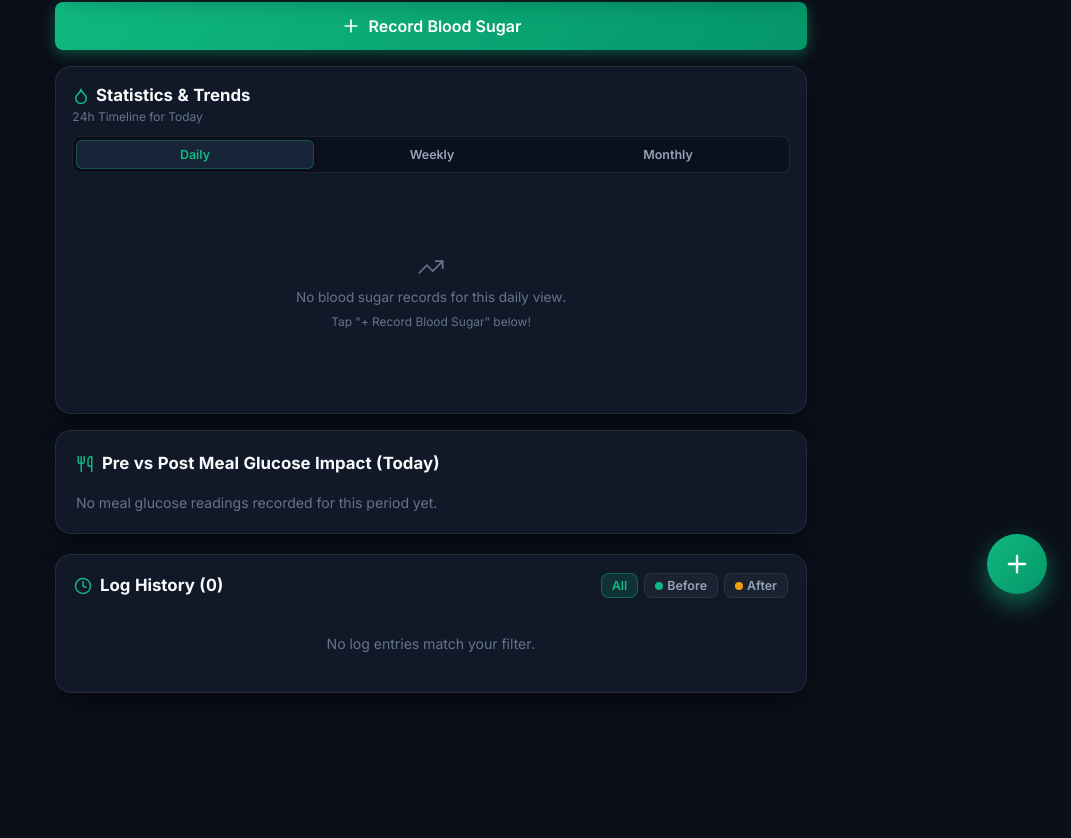
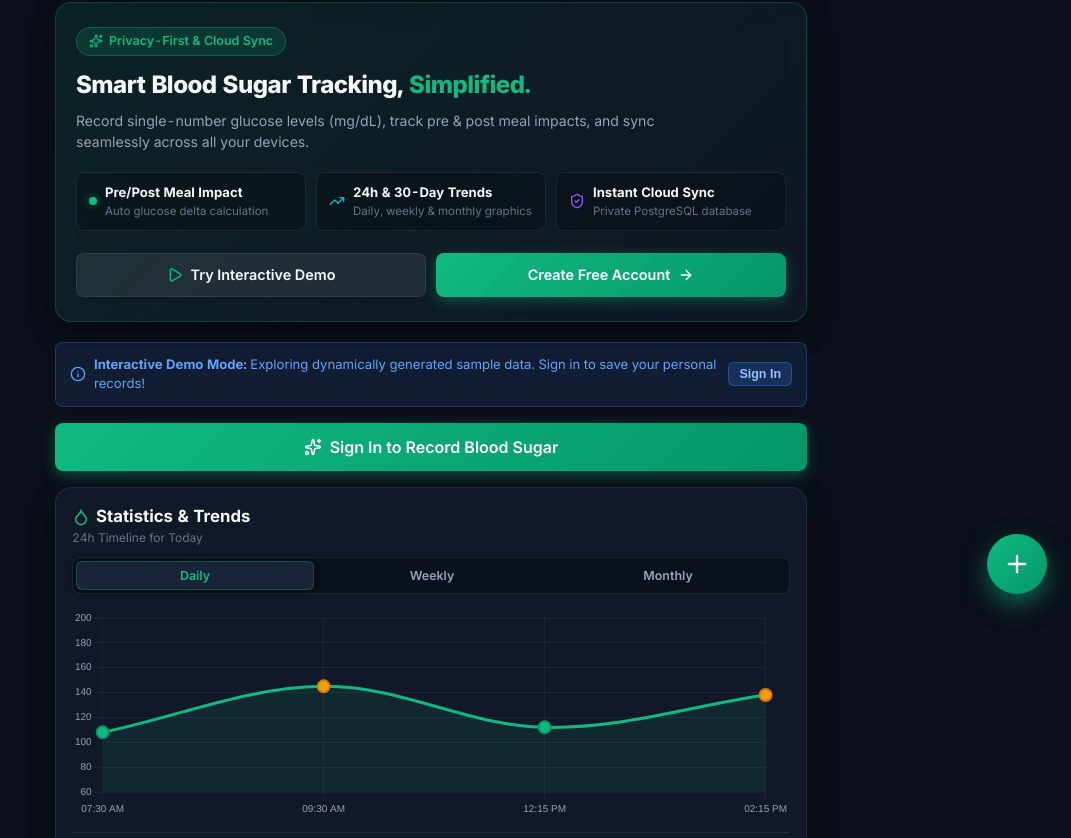
Before and after one commit to muhrezatrih/glucose-tracker, a React (Vite) app: page / in a window 1280 px wide. Shown: the part 182-1020 px from the top of the page, without its empty margins (209-1280 px from the left). Before the commit the page ends 915 px from the top, so only its background shows below. Built offline with nearby package versions, Linux system fonts and the light colour scheme; no server answers.

Commit message:
feat: add landing hero presentation for guest visitors with dynamic sample data preview and sign-up prompts

```diff
--- a/src/App.tsx
+++ b/src/App.tsx
@@ -1,5 +1,6 @@
-import { useState, useEffect } from 'react';
+import { useState, useEffect, useRef } from 'react';
 import { Header } from './components/Header';
+import { LandingHero } from './components/LandingHero';
 import { DailyGraphicChart } from './components/DailyGraphicChart';
 import { MealImpactCard } from './components/MealImpactCard';
 import { HistoryList } from './components/HistoryList';
@@ -8,8 +9,9 @@ import { AuthModal } from './components/AuthModal';
 import { BottomNav } from './components/BottomNav';
 import { useBPStore } from './hooks/useBPStore';
 import { getLocalDateString } from './utils/dateUtils';
+import { generateSampleData } from './utils/sampleData';
 import type { ViewPeriod, BPReading } from './types/bp';
-import { Plus } from 'lucide-react';
+import { Plus, Info, Sparkles } from 'lucide-react';
 
 export function App() {
   const [theme, setTheme] = useState<'dark' | 'light'>('dark');
@@ -29,6 +31,8 @@ export function App() {
   const [isModalOpen, setIsModalOpen] = useState<boolean>(false);
   const [isAuthModalOpen, setIsAuthModalOpen] = useState<boolean>(false);
   const [editingReading, setEditingReading] = useState<BPReading | null>(null);
+
+  const demoSectionRef = useRef<HTMLDivElement>(null);
 
   const {
     user,
@@ -50,16 +54,46 @@ export function App() {
     setTheme((prev) => (prev === 'dark' ? 'light' : 'dark'));
   };
 
+  // If user is guest (null), load dynamic sample data for demo preview
+  const displayReadings = user ? readings : generateSampleData();
+
   const filteredReadings = filterByPeriod(
-    readings,
+    displayReadings,
     period,
     selectedDate,
     customStartDate,
     customEndDate
   );
 
-  const dailyReadings = filterByPeriod(readings, 'today', selectedDate);
+  const dailyReadings = filterByPeriod(displayReadings, 'today', selectedDate);
   const mealStats = calculateMealStats(filteredReadings);
+
+  // Intercept write actions for non-logged-in visitors
+  const handleRecordClick = () => {
+    if (!user) {
+      setIsAuthModalOpen(true);
+    } else {
+      setEditingReading(null);
+      setIsModalOpen(true);
+    }
+  };
+
+  const handleOpenEdit = (reading: BPReading) => {
+    if (!user) {
+      setIsAuthModalOpen(true);
+    } else {
+      setEditingReading(reading);
+      setIsModalOpen(true);
+    }
+  };
+
+  const handleDelete = (id: string) => {
+    if (!user) {
+      setIsAuthModalOpen(true);
+    } else {
+      deleteReading(id);
+    }
+  };
 
   const handleSaveReading = (readingData: Omit<BPReading, 'id'>) => {
     if (editingReading) {
@@ -70,14 +104,13 @@ export function App() {
     }
   };
 
-  const handleOpenEdit = (reading: BPReading) => {
-    setEditingReading(reading);
-    setIsModalOpen(true);
-  };
-
   const handleCloseModal = () => {
     setIsModalOpen(false);
     setEditingReading(null);
+  };
+
+  const handleScrollToDemo = () => {
+    demoSectionRef.current?.scrollIntoView({ behavior: 'smooth' });
   };
 
   const todayStr = getLocalDateString(new Date());
@@ -109,6 +142,59 @@ export function App() {
         onOpenAuthModal={() => setIsAuthModalOpen(true)}
       />
 
+      {/* Landing Hero for Non-Logged-In Visitors */}
+      {!user && (
+        <LandingHero
+          onOpenAuthModal={() => setIsAuthModalOpen(true)}
+          onScrollToDemo={handleScrollToDemo}
+        />
+      )}
+
+      {/* Guest Mode Info Banner */}
+      {!user && (
+        <div
+          ref={demoSectionRef}
+          style={{
+            background: 'rgba(59, 130, 246, 0.12)',
+            border: '1px solid rgba(59, 130, 246, 0.3)',
+            borderRadius: 'var(--radius-sm)',
+            padding: '12px 14px',
+            fontSize: '0.82rem',
+            color: '#60A5FA',
+            marginBottom: '16px',
+            display: 'flex',
+            alignItems: 'center',
+            justifyContent: 'space-between',
+            gap: '10px',
+          }}
+        >
+          <div style={{ display: 'flex', alignItems: 'center', gap: '8px' }}>
+            <Info size={16} style={{ flexShrink: 0 }} />
+            <span>
+              <strong>Interactive Demo Mode:</strong> Exploring dynamically generated sample data. Sign in to save your personal records!
+            </span>
+          </div>
+          <button
+            onClick={() => setIsAuthModalOpen(true)}
+            style={{
+              background: 'rgba(59, 130, 246, 0.2)',
+              border: '1px solid rgba(59, 130, 246, 0.4)',
+              color: '#93C5FD',
+              padding: '4px 10px',
+              borderRadius: '6px',
+              cursor: 'pointer',
+              fontSize: '0.78rem',
+              fontWeight: 600,
+              whiteSpace: 'nowrap',
+              flexShrink: 0,
+            }}
+          >
+            Sign In
+          </button>
+        </div>
+      )}
+
+      {/* Record Blood Sugar Primary CTA */}
       <div
         style={{
           display: 'flex',
@@ -118,26 +204,29 @@ export function App() {
         }}
       >
         <button
-          onClick={() => {
-            setEditingReading(null);
-            setIsModalOpen(true);
+          onClick={handleRecordClick}
+          className="btn btn-primary"
+          style={{
+            width: '100%',
+            padding: '14px',
+            fontSize: '1rem',
+            background: 'linear-gradient(135deg, #10B981 0%, #059669 100%)',
+            boxShadow: '0 4px 14px rgba(16, 185, 129, 0.4)',
           }}
-          className="btn btn-primary"
-          style={{ width: '100%', padding: '14px', fontSize: '1rem', background: 'linear-gradient(135deg, #10B981 0%, #059669 100%)', boxShadow: '0 4px 14px rgba(16, 185, 129, 0.4)' }}
         >
-          <Plus size={20} />
-          Record Blood Sugar
+          {user ? <Plus size={20} /> : <Sparkles size={18} />}
+          {user ? 'Record Blood Sugar' : 'Sign In to Record Blood Sugar'}
         </button>
       </div>
 
-      <DailyGraphicChart readings={dailyReadings} allReadings={readings} selectedDate={selectedDate} />
+      <DailyGraphicChart readings={dailyReadings} allReadings={displayReadings} selectedDate={selectedDate} />
 
       <MealImpactCard stats={mealStats} periodName={periodLabelMap[period]} />
 
       <HistoryList
         readings={filteredReadings}
         onEdit={handleOpenEdit}
-        onDelete={deleteReading}
+        onDelete={handleDelete}
       />
 
       <QuickLogModal
@@ -155,10 +244,7 @@ export function App() {
       />
 
       <BottomNav
-        onOpenModal={() => {
-          setEditingReading(null);
-          setIsModalOpen(true);
-        }}
+        onOpenModal={handleRecordClick}
       />
     </div>
   );
--- /dev/null
+++ b/src/components/LandingHero.tsx
@@ -0,0 +1,176 @@
+import React from 'react';
+import { Sparkles, TrendingUp, ShieldCheck, ArrowRight, Play } from 'lucide-react';
+
+interface LandingHeroProps {
+  onOpenAuthModal: () => void;
+  onScrollToDemo: () => void;
+}
+
+export const LandingHero: React.FC<LandingHeroProps> = ({
+  onOpenAuthModal,
+  onScrollToDemo,
+}) => {
+  return (
+    <div
+      className="glass-card"
+      style={{
+        padding: '24px 20px',
+        marginBottom: '20px',
+        background: 'linear-gradient(135deg, rgba(16, 185, 129, 0.12) 0%, rgba(17, 24, 39, 0.85) 100%)',
+        border: '1px solid rgba(16, 185, 129, 0.25)',
+        position: 'relative',
+        overflow: 'hidden',
+      }}
+    >
+      {/* Top Badge */}
+      <div
+        style={{
+          display: 'inline-flex',
+          alignItems: 'center',
+          gap: '6px',
+          padding: '4px 12px',
+          borderRadius: 'var(--radius-full)',
+          background: 'rgba(16, 185, 129, 0.15)',
+          color: 'var(--before-color)',
+          border: '1px solid rgba(16, 185, 129, 0.3)',
+          fontSize: '0.78rem',
+          fontWeight: 600,
+          marginBottom: '14px',
+        }}
+      >
+        <Sparkles size={14} />
+        <span>Privacy-First & Cloud Sync</span>
+      </div>
+
+      {/* Main Title & Subtitle */}
+      <h2
+        style={{
+          fontSize: '1.5rem',
+          fontWeight: 800,
+          letterSpacing: '-0.5px',
+          lineHeight: 1.25,
+          marginBottom: '10px',
+          color: 'var(--text-primary)',
+        }}
+      >
+        Smart Blood Sugar Tracking,{' '}
+        <span style={{ color: 'var(--before-color)' }}>Simplified.</span>
+      </h2>
+
+      <p
+        style={{
+          fontSize: '0.88rem',
+          color: 'var(--text-secondary)',
+          lineHeight: 1.5,
+          marginBottom: '20px',
+          maxWidth: '600px',
+        }}
+      >
+        Record single-number glucose levels (mg/dL), track pre & post meal impacts, and sync seamlessly across all your devices.
+      </p>
+
+      {/* Feature Pills */}
+      <div
+        style={{
+          display: 'grid',
+          gridTemplateColumns: 'repeat(auto-fit, minmax(180px, 1fr))',
+          gap: '10px',
+          marginBottom: '22px',
+        }}
+      >
+        <div
+          style={{
+            background: 'rgba(0, 0, 0, 0.25)',
+            border: '1px solid var(--border-card)',
+            padding: '10px 12px',
+            borderRadius: 'var(--radius-sm)',
+            display: 'flex',
+            alignItems: 'center',
+            gap: '8px',
+          }}
+        >
+          <div
+            style={{
+              width: '8px',
+              height: '8px',
+              borderRadius: '50%',
+              background: 'var(--before-color)',
+              boxShadow: '0 0 8px rgba(16, 185, 129, 0.6)',
+              flexShrink: 0,
+            }}
+          />
+          <div>
+            <div style={{ fontSize: '0.82rem', fontWeight: 700 }}>Pre/Post Meal Impact</div>
+            <div style={{ fontSize: '0.72rem', color: 'var(--text-muted)' }}>Auto glucose delta calculation</div>
+          </div>
+        </div>
+
+        <div
+          style={{
+            background: 'rgba(0, 0, 0, 0.25)',
+            border: '1px solid var(--border-card)',
+            padding: '10px 12px',
+            borderRadius: 'var(--radius-sm)',
+            display: 'flex',
+            alignItems: 'center',
+            gap: '8px',
+          }}
+        >
+          <TrendingUp size={16} color="#06B6D4" style={{ flexShrink: 0 }} />
+          <div>
+            <div style={{ fontSize: '0.82rem', fontWeight: 700 }}>24h & 30-Day Trends</div>
+            <div style={{ fontSize: '0.72rem', color: 'var(--text-muted)' }}>Daily, weekly & monthly graphics</div>
+          </div>
+        </div>
+
+        <div
+          style={{
+            background: 'rgba(0, 0, 0, 0.25)',
+            border: '1px solid var(--border-card)',
+            padding: '10px 12px',
+            borderRadius: 'var(--radius-sm)',
+            display: 'flex',
+            alignItems: 'center',
+            gap: '8px',
+          }}
+        >
+          <ShieldCheck size={16} color="#8B5CF6" style={{ flexShrink: 0 }} />
+          <div>
+            <div style={{ fontSize: '0.82rem', fontWeight: 700 }}>Instant Cloud Sync</div>
+            <div style={{ fontSize: '0.72rem', color: 'var(--text-muted)' }}>Private PostgreSQL database</div>
+          </div>
+        </div>
+      </div>
+
+      {/* CTA Buttons */}
+      <div style={{ display: 'flex', flexWrap: 'wrap', gap: '10px', alignItems: 'center' }}>
+        <button
+          onClick={onScrollToDemo}
+          className="btn btn-secondary"
+          style={{
+            flex: '1 1 180px',
+            padding: '12px 18px',
+            fontSize: '0.9rem',
+            background: 'rgba(255, 255, 255, 0.08)',
+          }}
+        >
+          <Play size={16} color="var(--before-color)" />
+          Try Interactive Demo
+        </button>
+
+        <button
+          onClick={onOpenAuthModal}
+          className="btn btn-primary"
+          style={{
+            flex: '1 1 180px',
+            padding: '12px 18px',
+            fontSize: '0.9rem',
+          }}
+        >
+          Create Free Account
+          <ArrowRight size={16} />
+        </button>
+      </div>
+    </div>
+  );
+};
--- a/src/utils/sampleData.ts
+++ b/src/utils/sampleData.ts
@@ -4,76 +4,95 @@ export const generateSampleData = (): BPReading[] => {
   const readings: BPReading[] = [];
   const now = new Date();
 
-  const formatDate = (d: Date) => d.toISOString().split('T')[0];
+  // Helper to format ISO timestamp with specific hour & minute on a given date
+  const createTimestamp = (date: Date, hours: number, minutes: number): string => {
+    const d = new Date(date);
+    d.setHours(hours, minutes, 0, 0);
+    return d.toISOString();
+  };
 
-  for (let i = 0; i < 7; i++) {
-    const date = new Date(now);
-    date.setDate(now.getDate() - i);
-    const dateStr = formatDate(date);
+  // 1. TODAY READINGS (Fresh relative to current date)
+  const today = new Date(now);
+  readings.push({
+    id: 'sample-today-1',
+    value: 108,
+    mealState: 'before',
+    mealType: 'breakfast',
+    timestamp: createTimestamp(today, 7, 30),
+    notes: 'Oatmeal & black coffee',
+  });
+  readings.push({
+    id: 'sample-today-2',
+    value: 145,
+    mealState: 'after',
+    mealType: 'breakfast',
+    timestamp: createTimestamp(today, 9, 30),
+    notes: '2h post breakfast check',
+  });
+  readings.push({
+    id: 'sample-today-3',
+    value: 112,
+    mealState: 'before',
+    mealType: 'lunch',
+    timestamp: createTimestamp(today, 12, 15),
+    notes: 'Grilled chicken salad',
+  });
+  readings.push({
+    id: 'sample-today-4',
+    value: 138,
+    mealState: 'after',
+    mealType: 'lunch',
+    timestamp: createTimestamp(today, 14, 15),
+    notes: 'Post lunch walk completed',
+  });
 
-    const baseOffset = (i % 3) * 3;
+  // 2. THIS MONTH READINGS (Generate readings across past 14 days)
+  for (let i = 1; i <= 14; i++) {
+    const pastDate = new Date(now);
+    pastDate.setDate(now.getDate() - i);
 
-    // Fasting / Before Breakfast (07:30 AM)
-    const bBefore = new Date(`${dateStr}T07:30:00`);
+    // Variation simulation
+    const beforeVal = Math.floor(95 + Math.random() * 25);
+    const afterVal = Math.floor(beforeVal + 25 + Math.random() * 30);
+
     readings.push({
-      id: `sample-${i}-b-before`,
-      value: 98 + baseOffset,
+      id: `sample-this-month-b-${i}`,
+      value: beforeVal,
       mealState: 'before',
-      mealType: 'breakfast',
-      timestamp: bBefore.toISOString(),
-      notes: 'Fasting blood sugar before breakfast',
+      mealType: i % 2 === 0 ? 'breakfast' : 'lunch',
+      timestamp: createTimestamp(pastDate, 8, 0),
     });
+    readings.push({
+      id: `sample-this-month-a-${i}`,
+      value: afterVal,
+      mealState: 'after',
+      mealType: i % 2 === 0 ? 'breakfast' : 'lunch',
+      timestamp: createTimestamp(pastDate, 10, 0),
+    });
+  }
 
-    // 2h Post Breakfast (09:30 AM)
-    const bAfter = new Date(`${dateStr}T09:30:00`);
+  // 3. LAST MONTH READINGS (Generate readings for previous month)
+  const lastMonthDate = new Date(now.getFullYear(), now.getMonth() - 1, 15);
+  for (let i = 1; i <= 10; i++) {
+    const d = new Date(lastMonthDate);
+    d.setDate(d.getDate() - i);
+
+    const beforeVal = Math.floor(98 + Math.random() * 20);
+    const afterVal = Math.floor(beforeVal + 30 + Math.random() * 25);
+
     readings.push({
-      id: `sample-${i}-b-after`,
-      value: 142 + baseOffset + Math.floor(Math.random() * 5),
-      mealState: 'after',
-      mealType: 'breakfast',
-      timestamp: bAfter.toISOString(),
-      notes: '2 hours post oatmeal & fruit',
-    });
-
-    // Before Lunch (12:15 PM)
-    const lBefore = new Date(`${dateStr}T12:15:00`);
-    readings.push({
-      id: `sample-${i}-l-before`,
-      value: 104 + baseOffset,
-      mealState: 'before',
-      mealType: 'lunch',
-      timestamp: lBefore.toISOString(),
-    });
-
-    // 2h Post Lunch (02:15 PM)
-    const lAfter = new Date(`${dateStr}T14:15:00`);
-    readings.push({
-      id: `sample-${i}-l-after`,
-      value: 158 + baseOffset,
-      mealState: 'after',
-      mealType: 'lunch',
-      timestamp: lAfter.toISOString(),
-      notes: 'Post pasta lunch',
-    });
-
-    // Before Dinner (06:30 PM)
-    const dBefore = new Date(`${dateStr}T18:30:00`);
-    readings.push({
-      id: `sample-${i}-d-before`,
-      value: 101 + baseOffset,
+      id: `sample-last-month-b-${i}`,
+      value: beforeVal,
       mealState: 'before',
       mealType: 'dinner',
-      timestamp: dBefore.toISOString(),
+      timestamp: createTimestamp(d, 18, 30),
     });
-
-    // 2h Post Dinner (08:30 PM)
-    const dAfter = new Date(`${dateStr}T20:30:00`);
     readings.push({
-      id: `sample-${i}-d-after`,
-      value: 148 + baseOffset,
+      id: `sample-last-month-a-${i}`,
+      value: afterVal,
       mealState: 'after',
       mealType: 'dinner',
-      timestamp: dAfter.toISOString(),
+      timestamp: createTimestamp(d, 20, 30),
     });
   }
 
```
